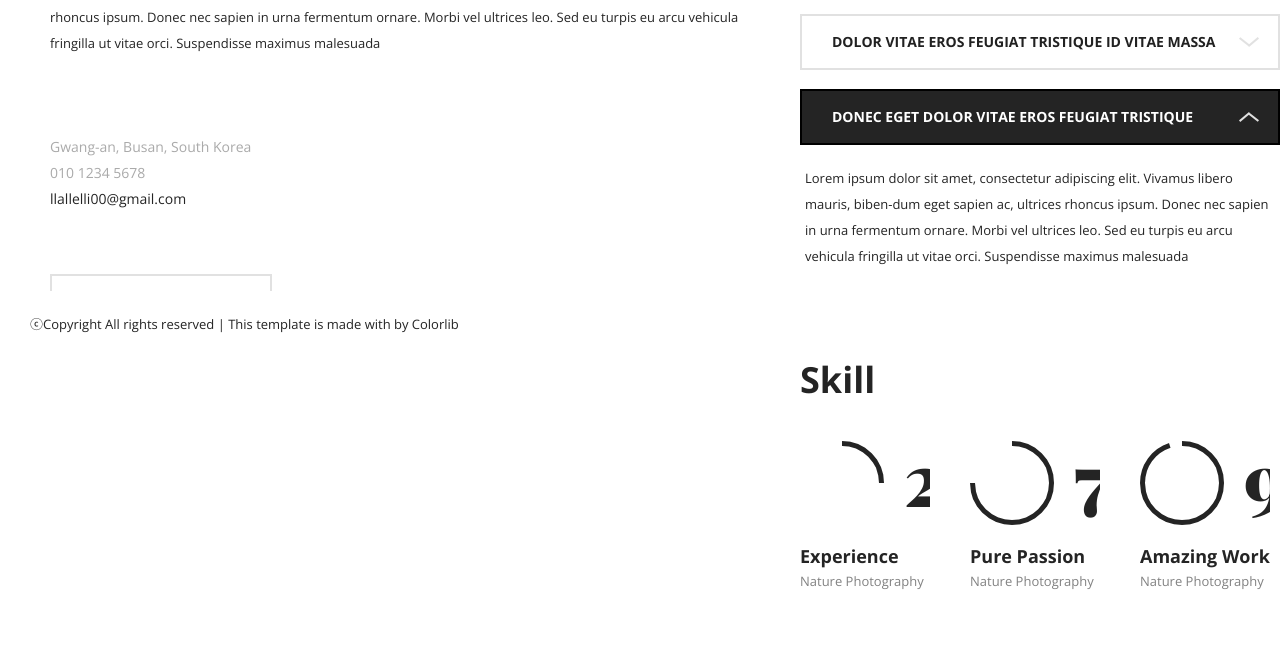
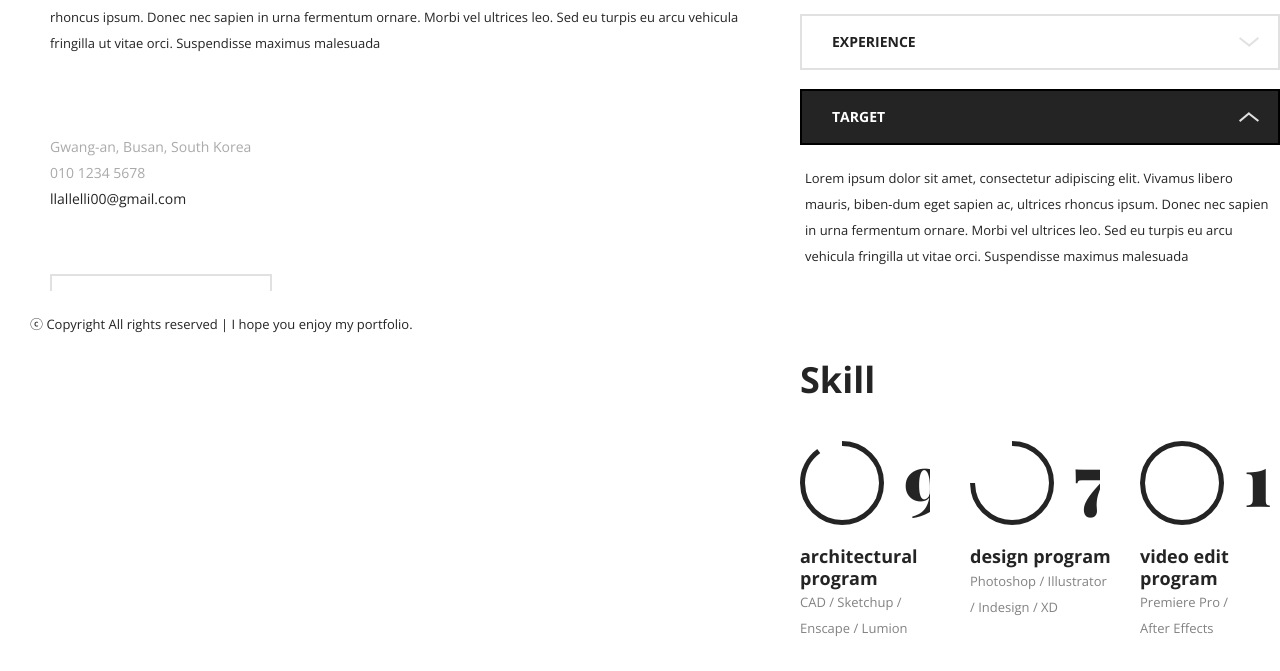
Before and after one commit to JaeJin-Jang/portfolio, a plain HTML site: page about.html in a window 1280 px wide. Shown: the part 429-1100 px from the top of the page. Drawn offline with nearby package versions, Linux system fonts and the light colour scheme.

Commit message:
Add files via upload

```diff
--- a/about.html
+++ b/about.html
@@ -91,7 +91,7 @@
 								<div id="accordion" class="accordion-area">
 									<div class="panel">
 										<div class="panel-header" id="headingOne">
-											<button class="panel-link" data-toggle="collapse" data-target="#collapse1" aria-expanded="false" aria-controls="collapse1">Donec eget dolor vitae eros feugiat tristique </button>
+											<button class="panel-link" data-toggle="collapse" data-target="#collapse1" aria-expanded="false" aria-controls="collapse1">Speciality </button>
 										</div>
 										<div id="collapse1" class="collapse" aria-labelledby="headingOne" data-parent="#accordion">
 											<div class="panel-body">
@@ -101,7 +101,7 @@
 									</div>
 									<div class="panel">
 										<div class="panel-header" id="headingTwo">
-											<button class="panel-link" data-toggle="collapse" data-target="#collapse2" aria-expanded="false" aria-controls="collapse2">Dolor vitae eros feugiat tristique id vitae massa</button>
+											<button class="panel-link" data-toggle="collapse" data-target="#collapse2" aria-expanded="false" aria-controls="collapse2">Experience</button>
 										</div>
 										<div id="collapse2" class="collapse" aria-labelledby="headingTwo" data-parent="#accordion">
 											<div class="panel-body">
@@ -111,7 +111,7 @@
 									</div>
 									<div class="panel">
 										<div class="panel-header active" id="headingThree">
-											<button class="panel-link" data-toggle="collapse" data-target="#collapse3" aria-expanded="true" aria-controls="collapse3">Donec eget dolor vitae eros feugiat tristique </button>
+											<button class="panel-link" data-toggle="collapse" data-target="#collapse3" aria-expanded="true" aria-controls="collapse3">target</button>
 										</div>
 										<div id="collapse3" class="collapse show" aria-labelledby="headingThree" data-parent="#accordion">
 											<div class="panel-body">
@@ -128,10 +128,10 @@
 						<div class="row">
 							<div class="col-lg-4 col-md-6">
 								<div class="circle-item-warp">
-									<div class="circle-progress" data-cptitle="Passion" data-cpid="id-1" data-cpvalue="25" data-cpcolor="#242424"></div>
+									<div class="circle-progress" data-cptitle="Passion" data-cpid="id-1" data-cpvalue="90" data-cpcolor="#242424"></div>
 									<div class="circle-progress-text">
-										<h5>Experience</h5>
-										<p>Nature Photography</p>
+										<h5>architectural program</h5>
+										<p>CAD / Sketchup / Enscape / Lumion</p>
 									</div>
 								</div>
 							</div>
@@ -139,17 +139,17 @@
 								<div class="circle-item-warp">
 									<div class="circle-progress" data-cptitle="Passion" data-cpid="id-2" data-cpvalue="75" data-cpcolor="#242424"></div>
 									<div class="circle-progress-text">
-										<h5>Pure Passion</h5>
-										<p>Nature Photography</p>
+										<h5>design&nbsp;program</h5>
+										<p>Photoshop / Illustrator / Indesign / XD</p>
 									</div>
 								</div>
 							</div>
 							<div class="col-lg-4 col-md-6">
 								<div class="circle-item-warp">
-									<div class="circle-progress" data-cptitle="Passion" data-cpid="id-3" data-cpvalue="95" data-cpcolor="#242424"></div>
+									<div class="circle-progress" data-cptitle="Passion" data-cpid="id-3" data-cpvalue="100" data-cpcolor="#242424"></div>
 									<div class="circle-progress-text">
-										<h5>Amazing Work</h5>
-										<p>Nature Photography</p>
+										<h5>video&nbsp;edit program</h5>
+										<p>Premiere&nbsp;Pro / After&nbsp;Effects</p>
 									</div>
 								</div>
 							</div>
@@ -161,7 +161,7 @@
 		</div>
 		<div class="copyright">
 			<p>
-  				ⓒCopyright All rights reserved | This template is made with by Colorlib
+  				ⓒ Copyright All rights reserved | I hope you enjoy my portfolio.
 			</p>
 		</div>
 	</div>
```
Also changed, not shown: index.html (+1 -1 lines).
